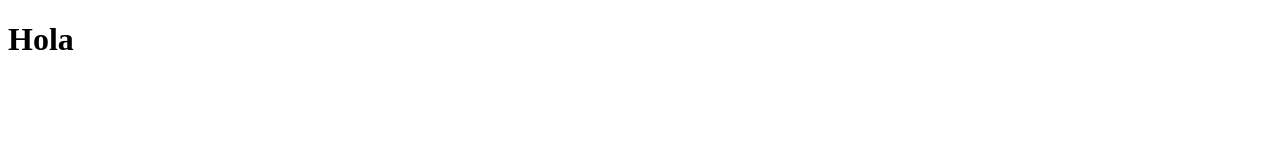
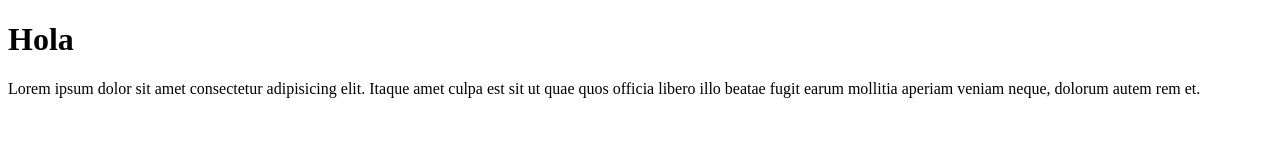
Before and after one commit to PaulGerman23/prueva, a plain HTML site: page index.html in a window 1280 px wide. Drawn offline with Linux system fonts and the light colour scheme.

Commit message:
Agrego texto de lorem

```diff
--- a/index.html
+++ b/index.html
@@ -7,5 +7,6 @@
 </head>
 <body>
     <h1>Hola</h1>
+    <p>Lorem ipsum dolor sit amet consectetur adipisicing elit. Itaque amet culpa est sit ut quae quos officia libero illo beatae fugit earum mollitia aperiam veniam neque, dolorum autem rem et.</p>
 </body>
 </html>
```
